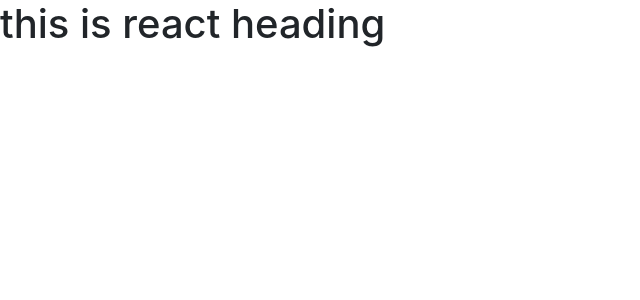
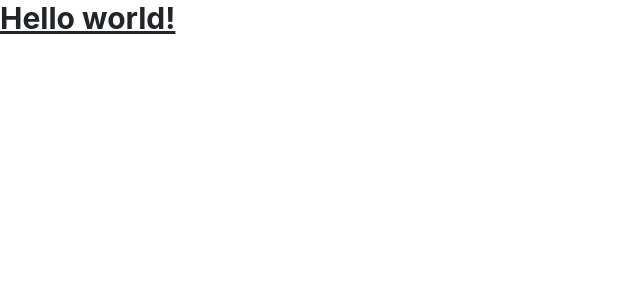
Before and after one commit to UtJha/youvidha_web, a React (Create React App) app: page / in a window 1280 px wide. Shown: the top 300 px of the page, without its empty margins (0-640 px from the left). Built offline with nearby package versions, Linux system fonts and the light colour scheme.

Commit message:
Tailwind

```diff
--- a/package.json
+++ b/package.json
@@ -34,5 +34,8 @@
       "last 1 firefox version",
       "last 1 safari version"
     ]
+  },
+  "devDependencies": {
+    "tailwindcss": "^3.2.7"
   }
 }
--- a/src/App.js
+++ b/src/App.js
@@ -3,8 +3,9 @@
 function App() {
   return (
     <>
-    <h1>this is react heading</h1>
-    {/* <h1>This is react testing</h1> */}
+     <h1 className="text-3xl font-bold underline">
+      Hello world!
+    </h1>
     </>
   );
 }
--- a/src/index.css
+++ b/src/index.css
@@ -11,3 +11,7 @@
   font-family: source-code-pro, Menlo, Monaco, Consolas, 'Courier New',
     monospace;
 }
+
+@tailwind base;
+@tailwind components;
+@tailwind utilities;
--- a/src/index.js
+++ b/src/index.js
@@ -2,7 +2,7 @@
 import ReactDOM from 'react-dom/client';
 import './index.css';
 import App from './App';
-import reportWebVitals from './reportWebVitals';
+
 
 const root = ReactDOM.createRoot(document.getElementById('root'));
 root.render(
@@ -14,4 +14,3 @@
 // If you want to start measuring performance in your app, pass a function
 // to log results (for example: reportWebVitals(console.log))
 // or send to an analytics endpoint. Learn more: https://bit.ly/CRA-vitals
-reportWebVitals();
--- /dev/null
+++ b/tailwind.config.js
@@ -0,0 +1,10 @@
+/** @type {import('tailwindcss').Config} */
+module.exports = {
+    content: [
+      "./src/**/*.{js,jsx,ts,tsx}",
+    ],
+    theme: {
+      extend: {},
+    },
+    plugins: [],
+  }
```
Also changed, not shown: 1 other file (tests, documents, lock files or other folders).
